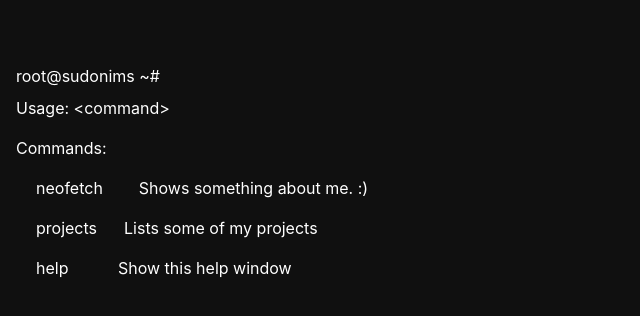
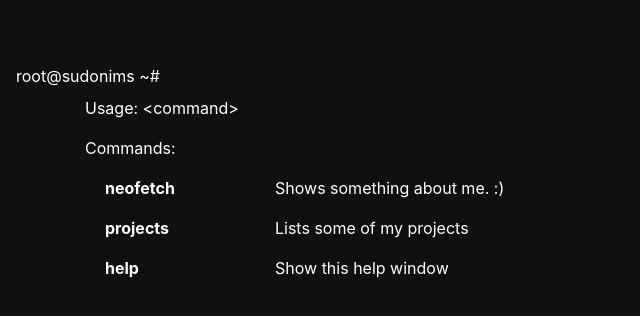
Before and after one commit to sudonims/sudonims, a React (Create React App) app: page / in a window 1280 px wide. Shown: the top 316 px of the page, without its empty margins (0-640 px from the left). Built offline with nearby package versions, Linux system fonts and the light colour scheme.

Commit message:
add tab autocomplete, more tui feel

```diff
--- a/package.json
+++ b/package.json
@@ -11,7 +11,6 @@
     "@testing-library/react": "^11.1.0",
     "@testing-library/user-event": "^12.1.10",
     "react": "^17.0.1",
-    "react-aspect-ratio": "^1.0.46",
     "react-dom": "^17.0.1",
     "react-scripts": "4.0.1",
     "web-vitals": "^0.2.4"
--- a/src/components/Help.js
+++ b/src/components/Help.js
@@ -2,20 +2,36 @@
 
 export default function Help() {
   return (
-    <>
+    <div className="container">
       <p>Usage: &lt;command&gt;</p>
       <p>Commands:</p>
+      <div className="row">
+        <div className="col-1">
           <p className="indent">
-        neofetch &nbsp;&nbsp;&nbsp;&nbsp;&nbsp;&nbsp;&nbsp;Shows something about
-        me. :)
+            <b>neofetch</b>
           </p>
+        </div>
+        <div className="col-1"></div>
+        <div className="col-3">Shows something about me. :)</div>
+      </div>
+      <div className="row">
+        <div className="col-1">
           <p className="indent">
-        projects &nbsp;&nbsp;&nbsp;&nbsp; Lists some of my projects
+            <b>projects</b>
           </p>
+        </div>
+        <div className="col-1"></div>
+        <div className="col-3">Lists some of my projects</div>
+      </div>
+      <div className="row">
+        <div className="col-1">
           <p className="indent">
-        help &nbsp;&nbsp;&nbsp;&nbsp;&nbsp;&nbsp;&nbsp;&nbsp;&nbsp; Show this
-        help window
+            <b>help</b>
           </p>
-    </>
+        </div>
+        <div className="col-1"></div>
+        <div className="col-3">Show this help window</div>
+      </div>
+    </div>
   );
 }
--- a/src/components/homepage.js
+++ b/src/components/homepage.js
@@ -13,15 +13,26 @@
     help: <Help />,
     projects: <>projects</>,
   };
+
+  const complete = (sub) => {
+    return ['neofetch', 'projects', 'help'].filter(
+      (key) => key.indexOf(sub) === 0
+    );
+  };
+
   const submit = (e) => {
     if (e.key === 'Enter') {
       if (e.target.value in components) {
         setCmd(e.target.value);
         setWrong(false);
+        e.target.value = '';
       } else {
         setCmd('help');
         setWrong(true);
       }
+    } else if (e.keyCode === 9) {
+      e.preventDefault();
+      e.target.value = complete(e.target.value)[0] || e.target.value;
     }
   };
   return (
@@ -33,6 +44,7 @@
           autoFocus={true}
           className="input"
           id="caret"
+          autoComplete="off"
         />
       </div>
       <div>
```
Also changed, not shown: 2 other files (tests, documents, lock files or other folders). Lines whose indentation alone changed are shown as unchanged.
